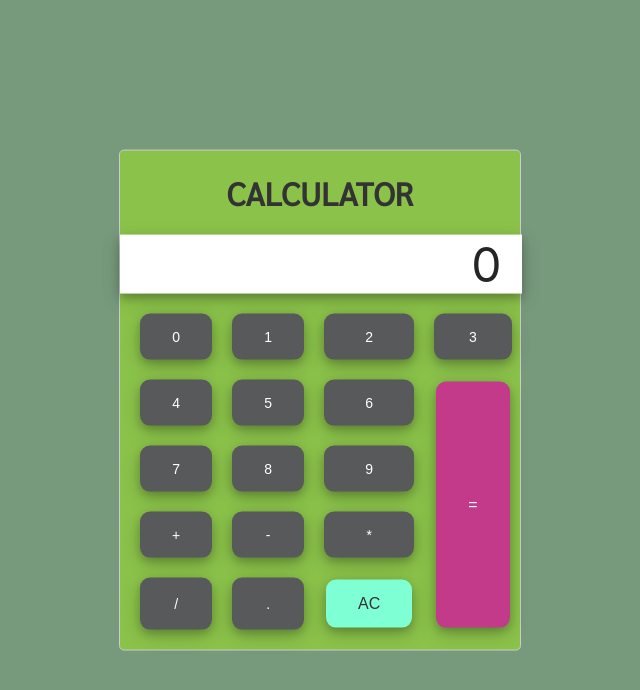
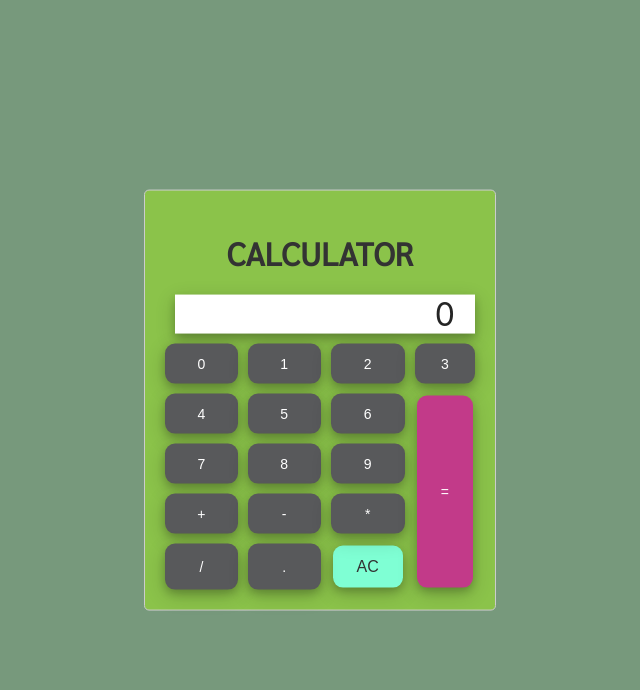
Before and after one commit to pierrelstan/Build-a-JavaScript-Calculator, a React (Create React App) app: page / in a window 1280 px wide. Shown: the top 690 px of the page, without its empty margins (320-960 px from the left). Built offline with nearby package versions, Linux system fonts and the light colour scheme.

Commit message:
fix the @media  issues in app.css

```diff
--- a/src/App.css
+++ b/src/App.css
@@ -12,73 +12,9 @@
    box-shadow: 0 4px 8px 0 rgba(0, 0, 0, 0.2),
    0 6px 20px 0 rgba(0, 0, 0, 0.19);
 
-/* width: 450px; */
-/* border: solid; */
-/* border-radius: 10px;
-background-color: #fff8;
-text-align: right;
-padding-right: 20px;
-padding: 15px 32px;
-padding-left: 10px;
-margin-bottom: 30px;
-border-color: #fff;
-box-shadow: 0 4px 8px 0 rgba(0, 0, 0, 0.2),
-0 6px 20px 0 rgba(0, 0, 0, 0.19);
-color: #fff; */
 }
 
-/* #add {
-  color: #fff;
-background-color: #795548;
-padding: 15px 19px;
-border: none;
-text-decoration: none;
- font-size: 16px;
- border-radius: 10px;
- box-shadow: 0 4px 8px 0 rgba(0, 0, 0, 0.2), 0 6px 20px 0 rgba(0, 0, 0, 0.19);
-}
-#divide {
-  color: #fff;
-  background-color: #795548;
-  padding: 15px 19px;
-  border: none;
-  text-decoration: none;
-  font-size: 16px;
-  border-radius: 10px;
-  box-shadow: 0 4px 8px 0 rgba(0, 0, 0, 0.2), 0 6px 20px 0 rgba(0, 0, 0, 0.19);
-}
-#multiply {
-  color: #fff;
-  background-color: #795548;
-  padding: 15px 19px;
-  border: none;
-  text-decoration: none;
-  font-size: 16px;
-  border-radius: 10px;
-  box-shadow: 0 4px 8px 0 rgba(0, 0, 0, 0.2), 0 6px 20px 0 rgba(0, 0, 0, 0.19);
-}
-#subtract {
-   color: #fff;
-  background-color: #795548;
-  padding: 15px 19px;
-  border: none;
-  text-decoration: none;
-  font-size: 16px;
-  border-radius: 10px;
-  box-shadow: 0 4px 8px 0 rgba(0, 0, 0, 0.2), 0 6px 20px 0 rgba(0, 0, 0, 0.19);
-} */
- /* #decimal{
-     color: #fff;
-     background-color: #795548;
-     padding: 10px 1px;
-     border: none;
-    margin: 3px;
-    text-decoration: none;
-    font-size: 16px;
-    border-radius: 10px;
-    box-shadow: 0 4px 8px 0 rgba(0, 0, 0, 0.2), 0 6px 20px 0 rgba(0, 0, 0, 0.19);
-}  */
-.button_numbers {
+/* .button_numbers {
 color: #fff;
 background-color: #58595B;
 padding: 15px 32px;
@@ -87,15 +23,15 @@ text-decoration: none;
  font-size: 14px;
  border-radius: 10px;
   box-shadow: 0 4px 8px 0 rgba(0, 0, 0, 0.2), 0 6px 20px 0 rgba(0, 0, 0, 0.19);
-}
-.button_container{
+} */
+/* .button_container{
  display: grid;
  grid-template-columns: repeat(3, 1fr);
  grid-gap: 20px;
  padding: 20px;
-}
+} */
 
-#clear {
+/* #clear {
   padding: 15px 32px;
     background-color: aquamarine;
     border: none;
@@ -106,8 +42,8 @@ text-decoration: none;
  box-shadow: 0 4px 8px 0 rgba(0, 0, 0, 0.2), 0 6px 20px 0 rgba(0, 0, 0, 0.19);
  margin:2px;
   grid-area: 5 / 3/ 6 / 4;
-}
-#equals {
+} */
+/* #equals {
     background-color: rgb(194, 58, 137);
     border: none;
 text-decoration: none;
@@ -118,14 +54,14 @@ text-decoration: none;
    color: #fff;
    grid-area: 2 / 4 / 6 / 5;
 
-}
+} */
 body{
     display: grid;
   justify-content: center;
   background-color: #77997C;
   height:100%;
 }
-.App-container {
+/* .App-container {
 border: 1px solid #ccc;
 border-radius: 5px;
 position: absolute;
@@ -134,7 +70,7 @@ left: 50%;
 transform: translate(-50%, -50%);
 width: 400px;
 background-color: #8BC34A;
-}
+} */
 .title-calculator {
   color:#333;
     text-align: center;
@@ -142,3 +78,77 @@ background-color: #8BC34A;
     font-family: 'Sarabun', sans-serif;
 
 }
+
+@media (min-width: 300px) {
+  .App-container {
+    border: 1px solid #ccc;
+    border-radius: 5px;
+    position: absolute;
+    top: 50%;
+    left: 50%;
+        padding: 20px;
+    transform: translate(-50%, -50%);
+    width: 310px;
+    background-color: #8BC34A;
+    /* padding-bottom: 30px; */
+     grid-template-areas:
+      "advert header"
+      "advert content"
+      "advert footer";
+
+  }
+  .button_container{
+ display: grid;
+ grid-template-columns: repeat(3, 1fr);
+ grid-gap: 10px;
+
+}
+#clear {
+  background-color: aquamarine;
+  border: none;
+  color: #333;
+  text-decoration: none;
+  font-size: 16px;
+  border-radius: 10px;
+  box-shadow: 0 4px 8px 0 rgba(0, 0, 0, 0.2), 0 6px 20px 0 rgba(0, 0, 0, 0.19);
+  margin: 2px;
+  grid-area: 5 / 3/ 6 / 4;
+}
+
+
+.button_numbers {
+  color: #fff;
+  background-color: #58595B;
+  padding: 12px 24px;
+  border: none;
+  text-decoration: none;
+  font-size: 14px;
+  border-radius: 10px;
+  box-shadow: 0 4px 8px 0 rgba(0, 0, 0, 0.2), 0 6px 20px 0 rgba(0, 0, 0, 0.19);
+}
+#display {
+  width: 270px;
+  font-size: 2rem;
+  margin: 10px;
+  border: none;
+  background-color: #ffffff;
+  color: #252525;
+  text-align: right;
+  padding-right: 20px;
+  padding-left: 10px;
+  box-shadow: 0 4px 8px 0 rgba(0, 0, 0, 0.2),
+    0 6px 20px 0 rgba(0, 0, 0, 0.19);
+
+}
+#equals {
+    background-color: rgb(194, 58, 137);
+    border: none;
+text-decoration: none;
+ border-radius: 10px;
+ box-shadow: 0 4px 8px 0 rgba(0, 0, 0, 0.2), 0 6px 20px 0 rgba(0, 0, 0, 0.19);
+ margin:2px;
+   color: #fff;
+   grid-area: 2 / 4 / 6 / 5;
+
+}
+}
```
